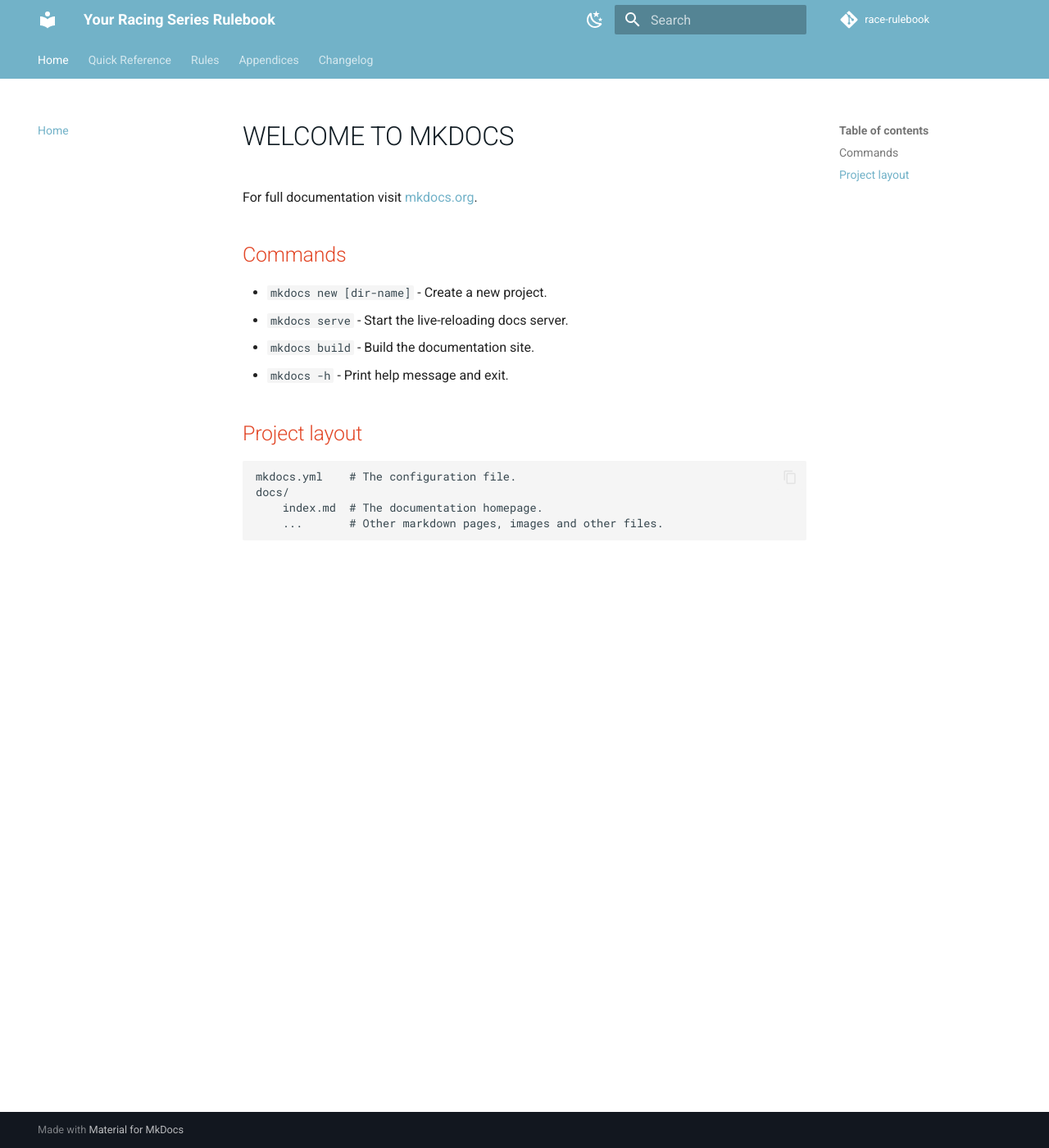
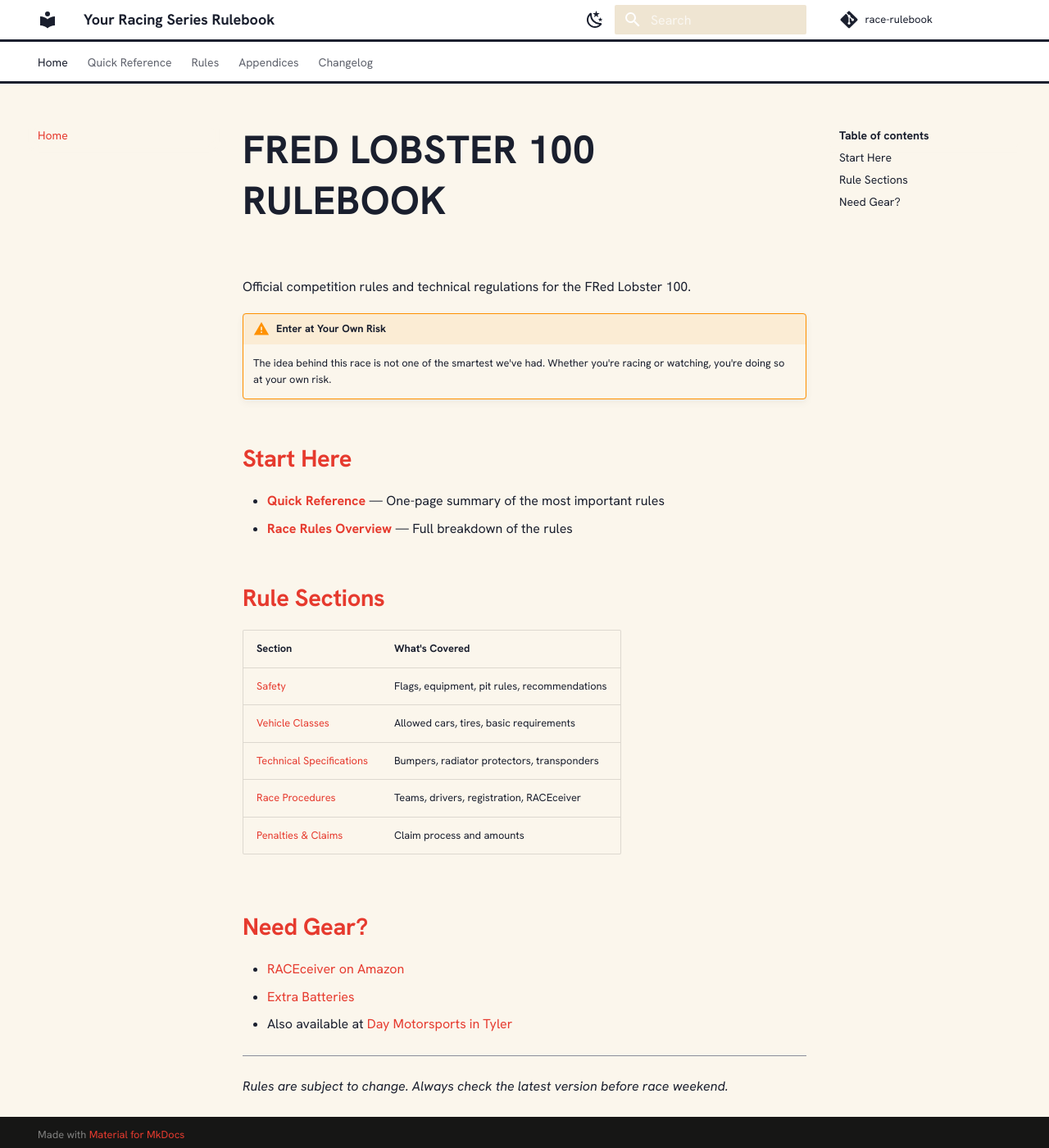
Before and after one commit to ruddyrid/race-rulebook, an MkDocs documentation site: the page built from docs/index.md, in a window 1280 px wide and 1400 px high. Shown: the whole window at 82% size. Built offline with MkDocs 1.6.1 and Material for MkDocs 9.7.7, drawn with Linux system fonts in a browser that asks for light colours; some web fonts are replaced; comment, search, counter and statistics services are not loaded.

Commit message:
Add full rulebook content and brand styling

```diff
--- a/docs/CSS/custom.css
+++ b/docs/CSS/custom.css
@@ -1,29 +1,135 @@
-:root, [data-md-color-scheme="light"] {
-  /* Header Light Teal */
-  --md-primary-fg-color: #72B2C8;
-  --md-primary-fg-color--dark: #5892A5;
+/* =========================================
+   Race Rulebook – Closer Fred Lobster Match
+   ========================================= */
 
-  /* Accent Red for Links/Toggles */
-  --md-accent-fg-color: #E24626;
+:root,
+[data-md-color-scheme="default"] {
+  --md-primary-fg-color:        #1A1F2E !important;
+  --md-primary-fg-color--light: #3A3D4A !important;
+  --md-primary-fg-color--dark:  #0F1218 !important;
 
-  /* Tan Page Body Background & Charcoal Text */
-  --md-background-color: #FAF6E9;
-  --md-typeset-color: #262626;
+  --md-accent-fg-color:         #E63A2E !important;
+  --md-accent-fg-color--transparent: #E63A2E1A !important;
+
+  --md-default-bg-color:        #FBF6EC !important;
+  --md-default-bg-color--light: #FBF6EC !important;
+  --md-default-bg-color--lighter: #EFE5D2 !important;
+  --md-default-bg-color--lightest: #EFE5D2 !important;
+
+  --md-default-fg-color:        #1A1F2E !important;
+  --md-default-fg-color--light: #3A3D4A !important;
+  --md-default-fg-color--lighter: #5A5D6A !important;
+  --md-default-fg-color--lightest: #8A8D9A !important;
+
+  --md-typeset-a-color:         #E63A2E !important;
+
+  --md-code-bg-color:           #EFE5D2 !important;
+  --md-code-fg-color:           #1A1F2E !important;
 }
 
-/* Make headers dark charcoal and titles deep red */
-.md-typeset h1 {
-  color: #121D24 !important;
-  text-transform: uppercase;
-}
-.md-typeset h2, .md-typeset h3 {
-  color: #E24626 !important;
+/* Dark mode (keep functional) */
+[data-md-color-scheme="slate"] {
+  --md-primary-fg-color:        #1A1F2E !important;
+  --md-accent-fg-color:         #FF4A3E !important;
+  --md-typeset-a-color:         #FF4A3E !important;
+  --md-default-bg-color:        #0F1218 !important;
+  --md-default-fg-color:        #FBF6EC !important;
 }
 
-/* Match the deep navy/charcoal footer layout */
-.md-footer {
-  background-color: #1A222D !important;
+/* ========== HEADER (White like reference) ========== */
+.md-header {
+  background-color: #FFFFFF !important;
+  color: #1A1F2E !important;
+  border-bottom: 3px solid #1A1F2E !important;
+  box-shadow: none !important;
 }
-.md-footer__link, .md-footer__meta {
-  background-color: #131A22 !important;
+
+.md-header__title,
+.md-header__button,
+.md-header .md-source,
+.md-header .md-source__repository {
+  color: #1A1F2E !important;
 }
+
+.md-header__button:hover,
+.md-header .md-source:hover {
+  color: #E63A2E !important;
+}
+
+/* Tabs under header */
+.md-tabs {
+  background-color: #FFFFFF !important;
+  border-bottom: 3px solid #1A1F2E !important;
+}
+
+.md-tabs__link {
+  color: #1A1F2E !important;
+  font-weight: 500 !important;
+}
+
+.md-tabs__link:hover,
+.md-tabs__link--active {
+  color: #E63A2E !important;
+  border-bottom-color: #E63A2E !important;
+}
+
+/* ========== PAGE BACKGROUND ========== */
+.md-main,
+.md-content,
+body,
+.md-main__inner {
+  background-color: #FBF6EC !important;
+}
+
+/* ========== HEADINGS ========== */
+.md-typeset h1 {
+  color: #1A1F2E !important;
+  font-weight: 700 !important;
+  text-transform: uppercase !important;
+  letter-spacing: 0.01em !important;
+  font-size: 2.4rem !important;
+}
+
+.md-typeset h2 {
+  color: #E63A2E !important;          /* Red section headings */
+  font-weight: 700 !important;
+  font-size: 1.45rem !important;
+  margin-top: 1.8em !important;
+}
+
+.md-typeset h3 {
+  color: #E63A2E !important;
+  font-weight: 600 !important;
+}
+
+/* ========== LINKS ========== */
+.md-typeset a {
+  color: #E63A2E !important;
+}
+
+.md-typeset a:hover {
+  color: #F5A524 !important;
+}
+
+/* ========== SIDEBAR / NAV ========== */
+.md-nav__link {
+  color: #1A1F2E !important;
+}
+
+.md-nav__link:hover,
+.md-nav__link--active {
+  color: #E63A2E !important;
+}
+
+.md-nav__title {
+  color: #1A1F2E !important;
+}
+
+/* ========== SEARCH ========== */
+.md-search__form {
+  background-color: #EFE5D2 !important;
+}
+
+.md-search__input {
+  color: #1A1F2E !important;
+}
--- a/docs/index.md
+++ b/docs/index.md
@@ -1,17 +1,31 @@
-# Welcome to MkDocs
+# FRed Lobster 100 Rulebook
 
-For full documentation visit [mkdocs.org](https://www.mkdocs.org).
+Official competition rules and technical regulations for the FRed Lobster 100.
 
-## Commands
+!!! warning "Enter at Your Own Risk"
+    The idea behind this race is not one of the smartest we've had. Whether you're racing or watching, you're doing so at your own risk.
 
-* `mkdocs new [dir-name]` - Create a new project.
-* `mkdocs serve` - Start the live-reloading docs server.
-* `mkdocs build` - Build the documentation site.
-* `mkdocs -h` - Print help message and exit.
+## Start Here
 
-## Project layout
+- **[Quick Reference](quick-reference.md)** — One-page summary of the most important rules
+- **[Race Rules Overview](rules/index.md)** — Full breakdown of the rules
 
-    mkdocs.yml    # The configuration file.
-    docs/
-        index.md  # The documentation homepage.
-        ...       # Other markdown pages, images and other files.
+## Rule Sections
+
+| Section | What's Covered |
+|---------|----------------|
+| [Safety](rules/safety.md) | Flags, equipment, pit rules, recommendations |
+| [Vehicle Classes](rules/classes.md) | Allowed cars, tires, basic requirements |
+| [Technical Specifications](rules/technical.md) | Bumpers, radiator protectors, transponders |
+| [Race Procedures](rules/procedures.md) | Teams, drivers, registration, RACEceiver |
+| [Penalties & Claims](rules/penalties.md) | Claim process and amounts |
+
+## Need Gear?
+
+- [RACEceiver on Amazon](https://amzn.to/4miPvXz)
+- [Extra Batteries](https://amzn.to/4dR7TEI)
+- Also available at [Day Motorsports in Tyler](https://www.daymotorsports.com/)
+
+---
+
+*Rules are subject to change. Always check the latest version before race weekend.*
--- a/mkdocs.yml
+++ b/mkdocs.yml
@@ -1,7 +1,7 @@
 site_name: Your Racing Series Rulebook
 site_description: Official Competition Rules and Technical Regulations
 repo_name: race-rulebook
-repo_url: https://github.com/YourUsername/race-rulebook
+repo_url: https://github.com/ruddyrid/race-rulebook
 
 theme:
   name: material
@@ -16,7 +16,7 @@ theme:
     - content.code.copy
     - content.tabs.link
   palette:
-    # Light Mode matching the website branding
+    # Light Mode (matches your site branding)
     - scheme: default
       media: "(prefers-color-scheme: light)"
       primary: custom
@@ -24,14 +24,17 @@ theme:
       toggle:
         icon: material/weather-night
         name: Dark mode
-    # Dark Mode alternative
+    # Dark Mode
     - scheme: slate
       media: "(prefers-color-scheme: dark)"
-      primary: black
-      accent: red
+      primary: custom
+      accent: custom
       toggle:
         icon: material/weather-sunny
         name: Light mode
+  font:
+    text: Hanken Grotesk
+    code: Spline Sans Mono
 
 nav:
   - Home: index.md
```
Also changed, not shown: docs/appendices/glossary.md (+19 -0 lines), docs/appendices/index.md (+11 -0 lines), docs/changelog.md (+16 -0 lines), docs/quick-reference.md (+60 -0 lines), docs/rules/classes.md (+16 -0 lines), docs/rules/index.md (+26 -0 lines), docs/rules/penalties.md (+15 -0 lines), docs/rules/procedures.md (+19 -0 lines), docs/rules/safety.md (+46 -0 lines), docs/rules/technical.md (+50 -0 lines).
